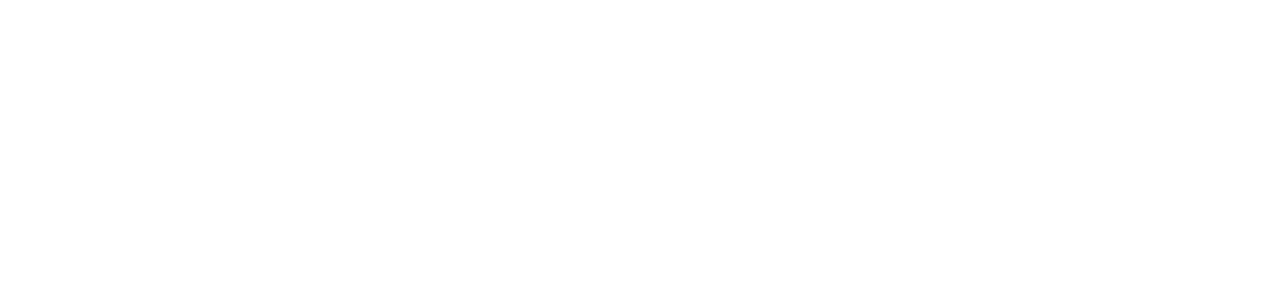
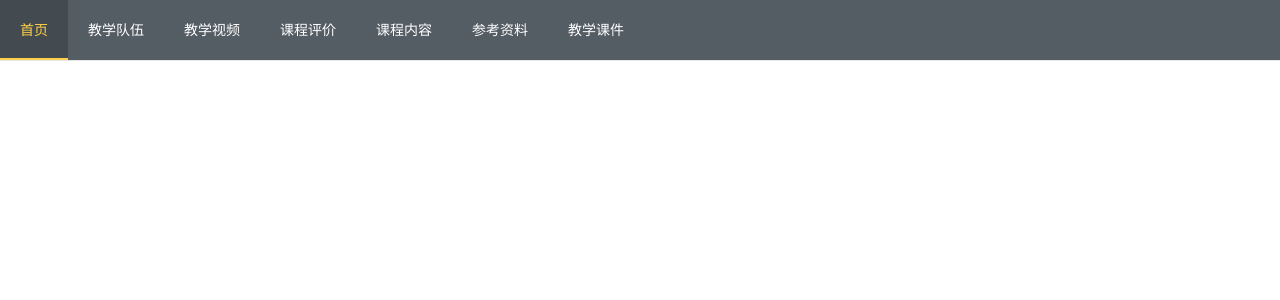
Before and after one commit to zhu7729/literatureSearch, a Vue app in the folder literature-search/: page /#/home in a window 1280 px wide. Shown: the top 300 px of the page. Built offline with nearby package versions, Linux system fonts and the light colour scheme.

Commit message:
导航栏

```diff
--- /dev/null
+++ b/literature-search/src/components/Menu.vue
@@ -0,0 +1,35 @@
+<template>
+    <div>
+        <el-menu
+                :default-active="activeIndex"
+                mode="horizontal"
+                background-color="#545c64"
+                text-color="#fff"
+                active-text-color="#ffd04b"
+                :unique-opened="true"
+                router>
+            <el-menu-item index="/home">首页</el-menu-item>
+            <el-menu-item index="/teachingTeam">教学队伍</el-menu-item>
+            <el-menu-item index="/teachingVideo">教学视频</el-menu-item>
+            <el-menu-item index="/courseEvaluation">课程评价</el-menu-item>
+            <el-menu-item index="/courseContent">课程内容</el-menu-item>
+            <el-menu-item index="/resources">参考资料</el-menu-item>
+            <el-menu-item index="/teachingCourse">教学课件</el-menu-item>
+        </el-menu>
+    </div>
+</template>
+
+<script>
+    export default {
+        name: "Menu",
+        data() {
+            return {
+                activeIndex: '/home',
+            };
+        },
+    }
+</script>
+
+<style scoped>
+
+</style>
--- a/literature-search/src/router/index.js
+++ b/literature-search/src/router/index.js
@@ -18,7 +18,48 @@
         component: () => import('../views/example/example'),
         meta: {title: '例子'},
       },
-
+      {
+        path: '/home',
+        name: 'home',
+        component: () => import('../views/home/home'),
+        meta: {title: '首页'},
+      },
+      {
+        path: '/teachingTeam',
+        name: 'teachingTeam',
+        component: () => import('../views/home/teachingTeam'),
+        meta: {title: '教学队伍'},
+      },
+      {
+        path: '/teachingVideo',
+        name: 'teachingVideo',
+        component: () => import('../views/home/teachingVideo'),
+        meta: {title: '教学视频'},
+      },
+      {
+        path: '/courseEvaluation',
+        name: 'courseEvaluation',
+        component: () => import('../views/home/courseEvaluation'),
+        meta: {title: '课程评价'},
+      },
+      {
+        path: '/courseContent',
+        name: 'courseContent',
+        component: () => import('../views/home/courseContent'),
+        meta: {title: '课程内容'},
+      },
+      {
+        path: '/resources',
+        name: 'resources',
+        component: () => import('../views/home/resources'),
+        meta: {title: '参考资料'},
+      },
+      {
+        path: '/teachingCourse',
+        name: 'teachingCourse',
+        component: () => import('../views/home/teachingCourse'),
+        meta: {title: '教学课件'},
+      },
     ]
   }
 ];
--- a/literature-search/src/views/Layout/Layout.vue
+++ b/literature-search/src/views/Layout/Layout.vue
@@ -1,14 +1,23 @@
 <template>
    <div>
-       <!-- <keep-alive> -->
-       <router-view></router-view>
-       <!-- </keep-alive> -->
+       <Menu></Menu>
+       <el-container>
+           <el-header></el-header>
+           <el-main>
+<!--               <keep-alive>-->
+               <router-view></router-view>
+<!--               </keep-alive>-->
+           </el-main>
+           <el-footer></el-footer>
+       </el-container>
    </div>
 </template>
 
 <script>
+    import Menu from '@/components/Menu'
     export default {
         name: "Layout",
+        components: { Menu },
         data(){
             return{
 
@@ -23,6 +32,6 @@
     }
 </script>
 
-<style lang="less">
+<style lang="scss">
 
 </style>
--- /dev/null
+++ b/literature-search/src/views/home/courseContent.vue
@@ -0,0 +1,13 @@
+<template>
+
+</template>
+
+<script>
+    export default {
+        name: "courseContent"
+    }
+</script>
+
+<style scoped>
+
+</style>
--- /dev/null
+++ b/literature-search/src/views/home/courseEvaluation.vue
@@ -0,0 +1,13 @@
+<template>
+
+</template>
+
+<script>
+    export default {
+        name: "courseEvaluation"
+    }
+</script>
+
+<style scoped>
+
+</style>
--- /dev/null
+++ b/literature-search/src/views/home/home.vue
@@ -0,0 +1,23 @@
+<template>
+    <div>
+
+    </div>
+</template>
+
+<script>
+    export default {
+        name: "home",
+        data() {
+            return {
+
+            };
+        },
+        methods: {
+
+        }
+    }
+</script>
+
+<style scoped>
+
+</style>
--- /dev/null
+++ b/literature-search/src/views/home/resources.vue
@@ -0,0 +1,13 @@
+<template>
+
+</template>
+
+<script>
+    export default {
+        name: "resources"
+    }
+</script>
+
+<style scoped>
+
+</style>
--- /dev/null
+++ b/literature-search/src/views/home/teachingCourse.vue
@@ -0,0 +1,13 @@
+<template>
+
+</template>
+
+<script>
+    export default {
+        name: "teachingCourse"
+    }
+</script>
+
+<style scoped>
+
+</style>
--- /dev/null
+++ b/literature-search/src/views/home/teachingTeam.vue
@@ -0,0 +1,13 @@
+<template>
+
+</template>
+
+<script>
+    export default {
+        name: "teachingTeam"
+    }
+</script>
+
+<style scoped>
+
+</style>
--- /dev/null
+++ b/literature-search/src/views/home/teachingVideo.vue
@@ -0,0 +1,13 @@
+<template>
+
+</template>
+
+<script>
+    export default {
+        name: "teachingVideo"
+    }
+</script>
+
+<style scoped>
+
+</style>
```
